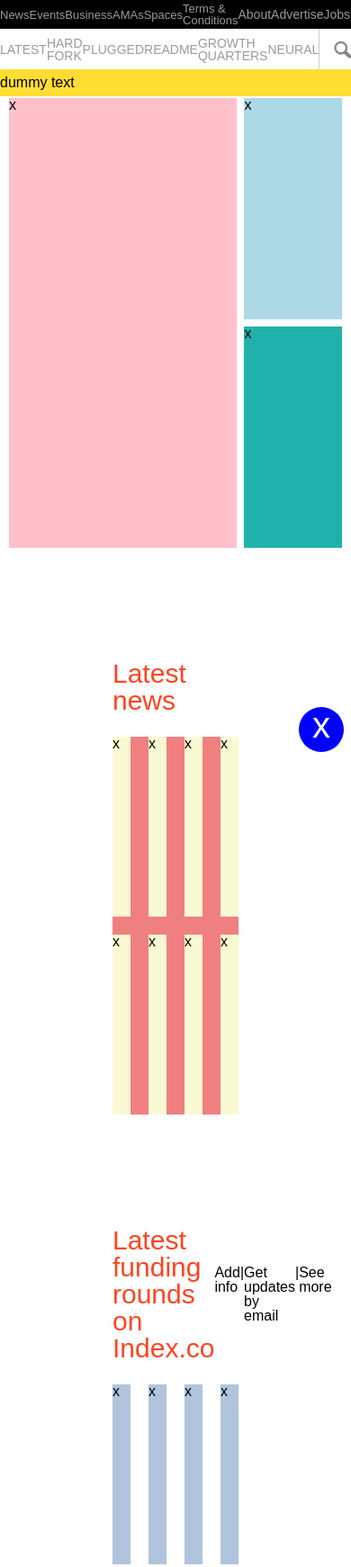
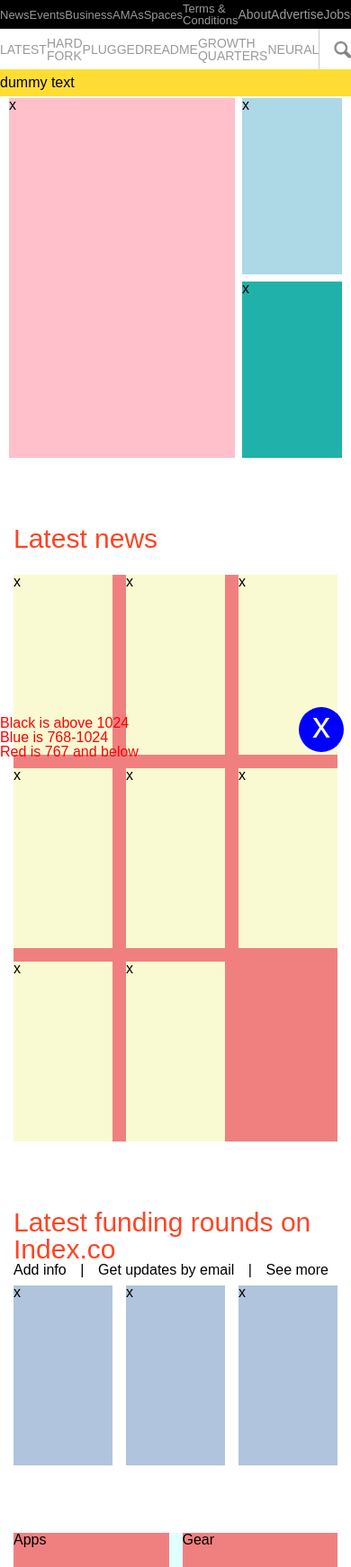
Before and after one commit to bhenning83/TNW-magazine, a plain HTML site: page index.html in a window 390 px wide. Shown: the top 1742 px of the page at 90% size. Drawn offline with Linux system fonts and the light colour scheme.

Commit message:
Responsive except for smallest screen size

```diff
--- a/index.html
+++ b/index.html
@@ -136,5 +136,6 @@
         </footer>
     </div>
     <div class="accessibility">x</div>
+    <div id="alert">Black is above 1024<br>Blue is 768-1024<br>Red is 767 and below</div>
 </body>
 </html>
--- a/style.css
+++ b/style.css
@@ -59,7 +59,8 @@ body {
       font-family: sans-serif;
 }
 .content-wrap {
-    margin: 0 125px;
+    margin: 0 auto;
+    width: calc(1440px - 250px)
 }
 header {
       height: 32px;
@@ -128,10 +129,11 @@ header {
 .featured-container > article {
     background: pink;
     margin-right: 8px;
-    flex: 7
+    width: 70%;
+    flex: 2;
 }
 .featured-container > div {
-    flex: 3;
+    width: 30%;
     display: flex;
     flex-direction: column;
 }
@@ -168,17 +170,17 @@ header {
 }
 
 /*LASTEST FUNDING*/
-.latest-funding-wrap > div {
+.latest-funding-wrap > div:first-of-type {
     display: flex;
     justify-content: space-between;
     align-items: center;
     margin-bottom: 25px;
 }
-.latest-funding-wrap div > h1 {
+.latest-funding-wrap > div > h1 {
     color: #f42;
     font-size: 30px;
 }
-.latest-funding-wrap h1 + div {
+.latest-funding-wrap > div > h1 + div {
     display: flex;
     justify-content: space-evenly;
     width: 350px;
@@ -204,14 +206,14 @@ header {
     grid-template-rows: 1fr 1fr 1fr;
     grid-gap: 20px;
     background: lightcyan;
-    margin-bottom: 125px;
+    margin: 125px 0;
 }
 .topics-container > section {
     background: lightcoral;
     height: 300px;
 }
 
-/*LATEST POSTS*/
+/*LATEST DEALS*/
 .deals-container {
     display: grid;
     grid-template-columns: 1fr 1fr 1fr 1fr;
@@ -229,6 +231,7 @@ header {
     background: lightskyblue;
     height: 250px;
 }
+
 /*FOOTER SECTION*/
 footer {
     background: black;
@@ -276,3 +279,81 @@ footer > p {
     align-items: baseline;
     font-size: 40px;
 }
+#alert {
+    position: fixed;
+    bottom: 0;
+    color: black;
+}
+
+@media all and (max-width: 1220px) {
+    #alert {
+        color: green;
+    }
+    .content-wrap {
+        padding: 0 15px;
+        width: 100%;
+    }
+    .news-grid-container {
+        grid-gap: 15px;
+    }
+    .topics-container {
+        grid-gap: 15px;
+    }
+    .deals-container {
+        grid-gap: 15px;
+    }
+    .funding-round {
+        margin-right: 15px;
+    }
+}
+@media all and (max-width: 1024px) {
+    #alert {
+        color: blue;
+    }
+    .featured-container {
+        margin-bottom: 75px;
+        height: 400px;
+    }
+    .latest-news-wrap {
+        margin-bottom: 75px;
+    }
+    .news-grid-container {
+        grid-template-columns: 1fr 1fr 1fr;
+        grid-template-rows: 1fr 1fr 1fr;
+    }
+    .funding-round-container {
+        margin-bottom: 75px;
+    }
+    .latest-funding-wrap > div:first-of-type {
+        display: flex;
+        flex-direction: column;
+        justify-content: space-between;
+        align-items: flex-start;
+        height: 60px;
+    }
+    .latest-funding-wrap > div > h1 + div {
+        display: flex;
+        justify-content: space-between;
+        width: 350px;
+    }
+    .funding-round:nth-child(4) {
+        display: none;
+    }
+    .funding-round:nth-child(3) {
+        margin-right: 0;
+    }
+    .topics-container {
+        grid-template-columns: 1fr 1fr;
+        grid-template-rows: 1fr 1fr 1fr 1fr;
+        margin: 75px 0;
+    }
+    .deals-container {
+        grid-template-columns: 1fr 1fr 1fr;
+        grid-template-rows: 1fr 1fr 1fr;
+    }
+}
+@media all and (max-width: 767px) {
+    #alert {
+        color: red;
+    }
+}
```
